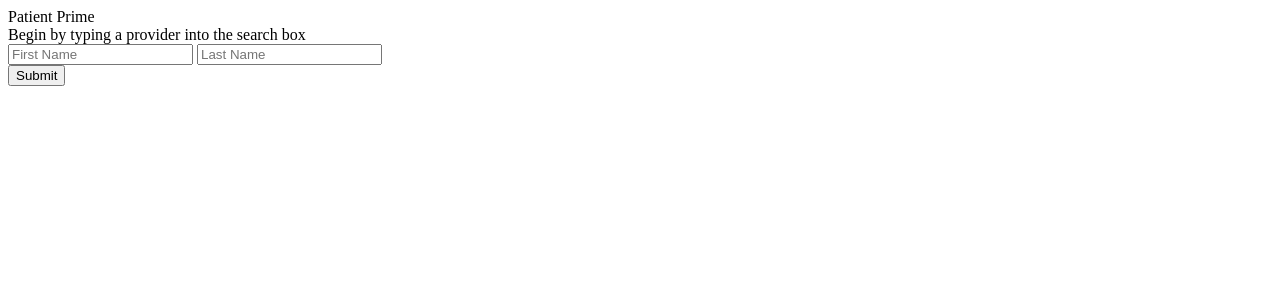
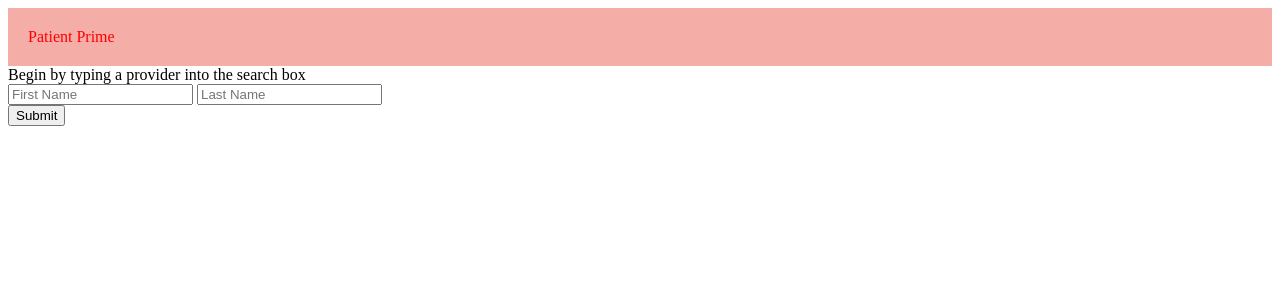
Before and after one commit to bukandu1/Patient-Prime, a Flask app: page / in a window 1280 px wide. Shown: the top 300 px of the page. Run offline with Flask 2, Linux system fonts and the light colour scheme.

Commit message:
Updated stylesheet with title class.

```diff
--- a/static/stylesheet.css
+++ b/static/stylesheet.css
@@ -8,8 +8,16 @@
 
 .flex-item{
   background: tomato;
-  heght:100px;
+  height:100px;
   width:100px;
 
   color:white;
 }
+
+.title {
+    color: red;
+    background-color: #f4AAA4f4;
+    padding: 20px;
+    margin-right: auto;
+    margin-left: auto;
+}
```
